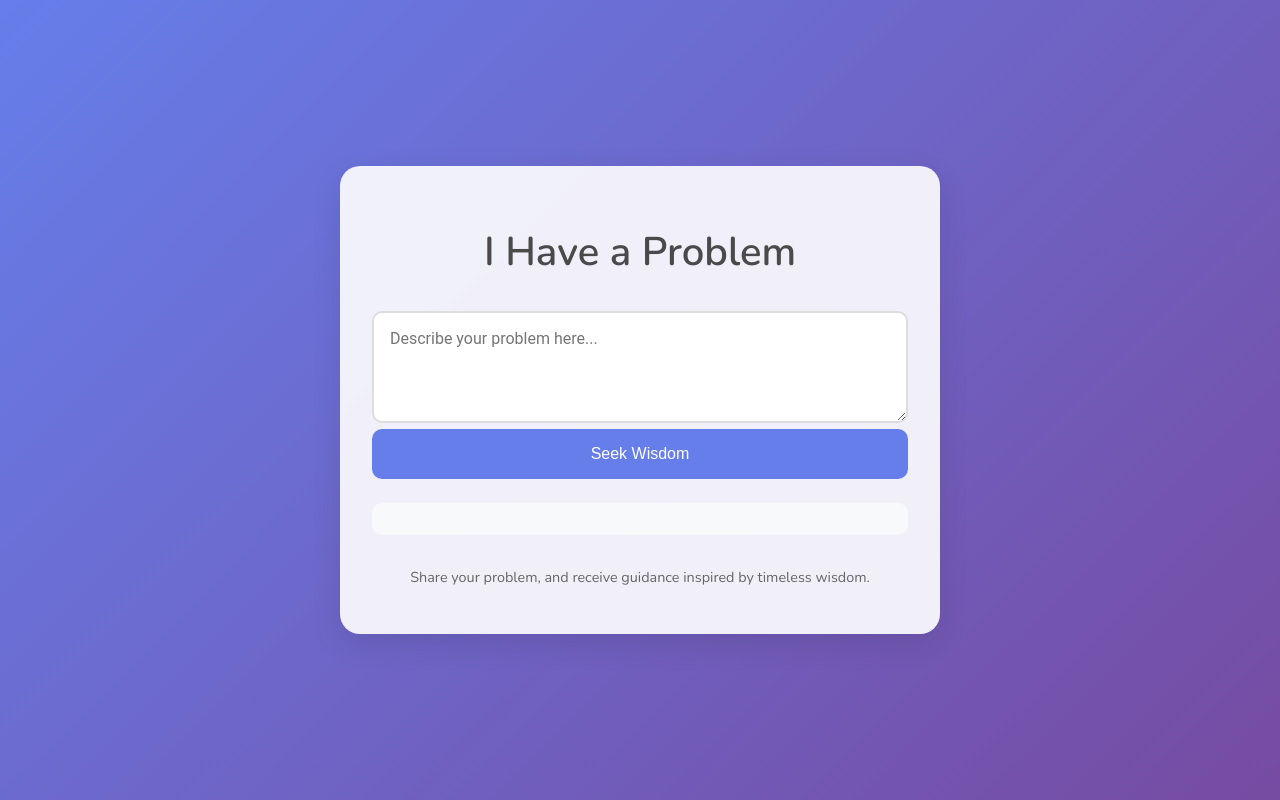
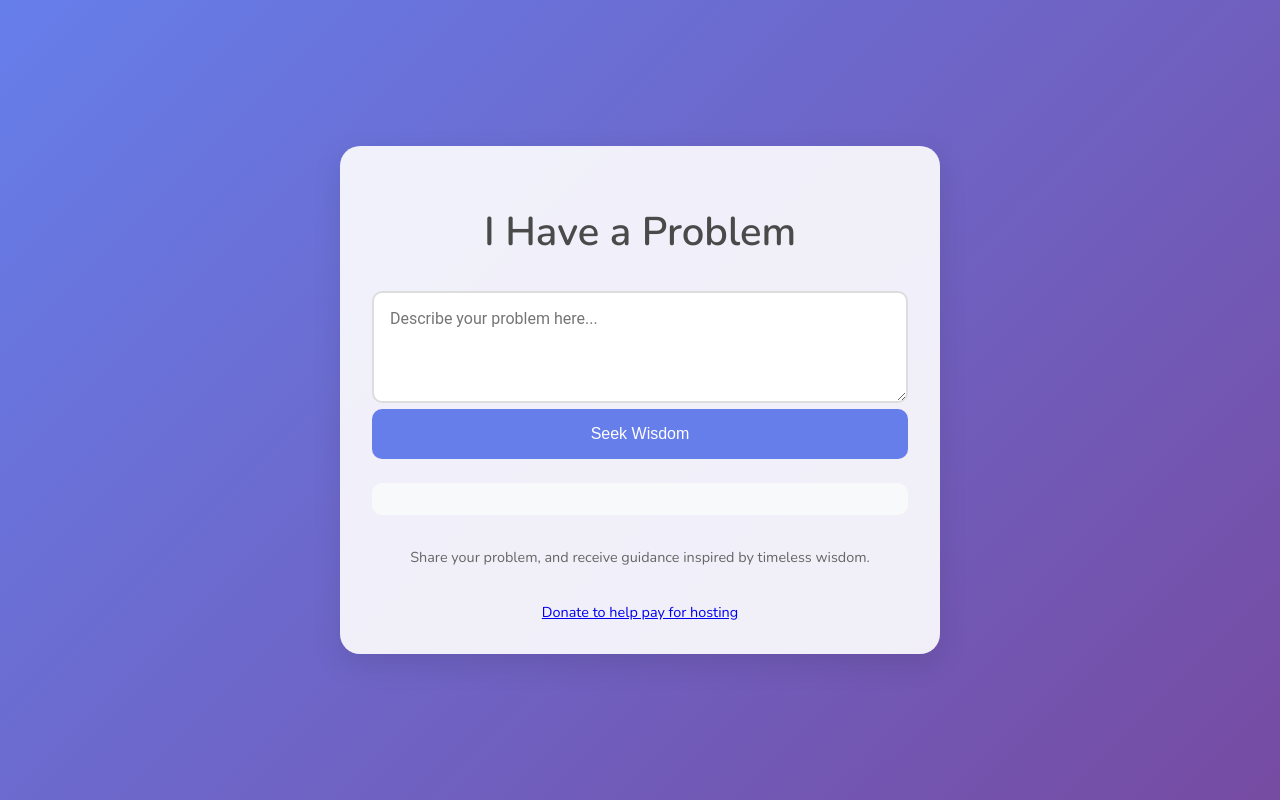
Before and after one commit to RaymondFH/ProverbsAI, a Flask app: page / in a window 1280 px wide. Run offline with Flask 3, Linux system fonts and the light colour scheme.

Commit message:
Update index.html

```diff
--- a/templates/index.html
+++ b/templates/index.html
@@ -24,6 +24,8 @@
 
         <footer>
             <p>Share your problem, and receive guidance inspired by timeless wisdom.</p>
+            <br>
+            <a href="https://www.paypal.com/donate/?hosted_button_id=J932GJKB4F4WJ">Donate to help pay for hosting</a>
         </footer>
     </div>
 
```
